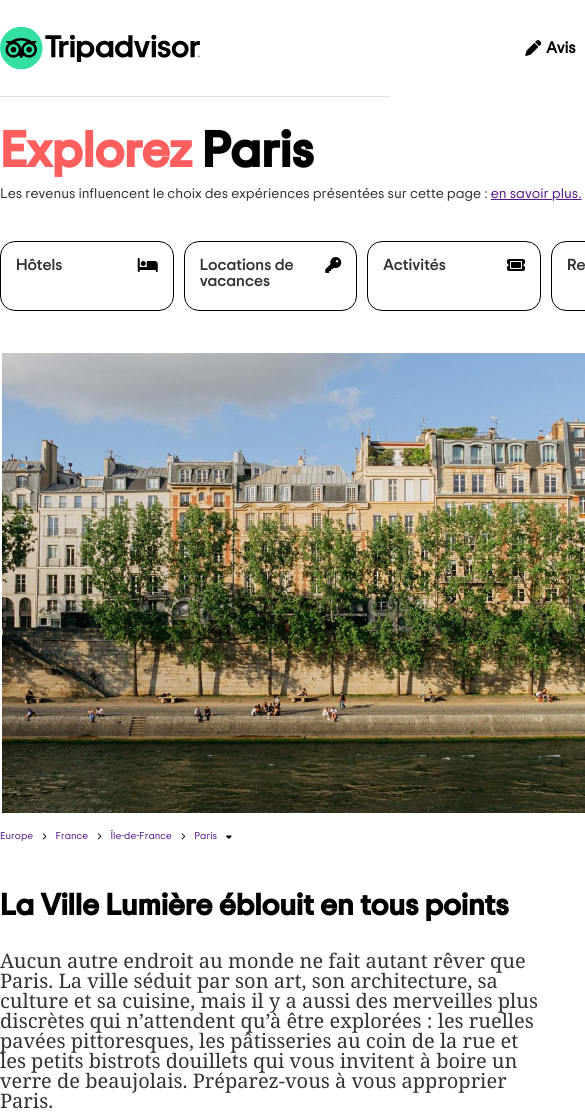
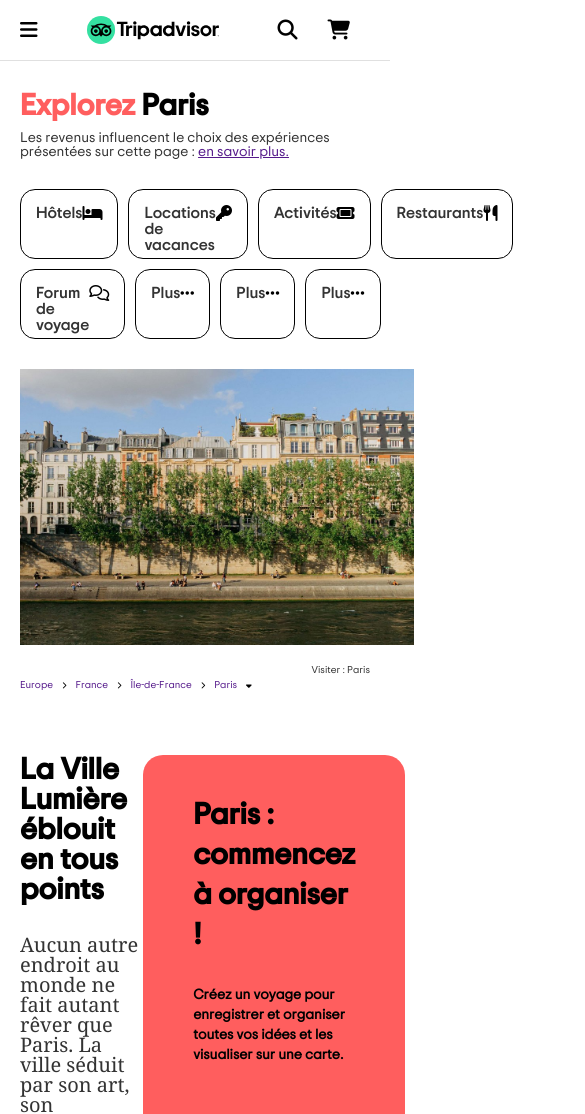
Before and after one commit to thibaultaprtn/tripadvisor, a plain HTML site: page index.html in a window 390 px wide. Shown: the top 1114 px of the page, 585 px wide, since content can reach past the window. Drawn offline with Linux system fonts and the light colour scheme.

Commit message:
Commit avant changement de méthode pour la nav du main

```diff
--- a/assets/css/style.css
+++ b/assets/css/style.css
@@ -43,13 +43,15 @@
   top: 0;
   background-color: white;
   z-index: 10;
+  margin-bottom: 30px;
   /* revoir position du z-index */
 }
 
 header div {
-  margin: 10px 0;
+  margin: 0px 0;
   display: flex;
   justify-content: space-between;
+  align-items: center;
 }
 
 header nav {
@@ -93,13 +95,16 @@
   background-color: #f2f2f2;
 }
 
+.masked {
+  display: none;
+}
 /* ----------------------------------------------- */
 /* --------------------- MAIN -------------------- */
 /* ----------------------------------------------- */
 
-main section {
+/* main section {
   padding-top: 30px;
-}
+} */
 
 h1 {
   font-family: TS-Med;
@@ -110,14 +115,19 @@
 main section p {
   font-size: 14px;
   color: #333333;
+  margin-bottom: 30px;
 }
 
 main nav {
-  margin: 40px 0;
+  margin: 10px 0;
   display: flex;
   justify-content: space-between;
   gap: 10px;
 }
+
+/* main nav:nth-child(4) {
+  margin-bottom: 30px;
+} */
 
 main nav div {
   flex: 1;
@@ -144,6 +154,15 @@
   font-weight: 400;
 }
 
+#navig2,
+#navig3 {
+  display: none;
+}
+
+/* .display1132 {
+  display: none;
+} */
+
 /* main nav p:hover {
   color: white;
 } */
@@ -153,33 +172,32 @@
 /* ----------------------------------------------- */
 
 .groupphoto {
+  margin-top: 30px;
   display: flex;
-  justify-content: space-evenly;
-  height: 460px;
+  height: 430px;
+  gap: 2px;
 }
 
-.leftpic {
+.groupphoto > img {
   flex: 3;
-  height: 100%;
-}
-.leftpic img {
-  margin: 2px 2px;
-  height: 100%;
+  object-fit: cover;
 }
 
 .rightpics {
-  flex: 2;
   display: flex;
   flex-direction: column;
+  gap: 2px;
+  flex: 2;
 }
 
 .rightpics img {
-  margin: 2px 2px;
-  height: 49.5%;
-}
-main img {
+  height: calc(50% - 1px);
+  width: 100%;
   object-fit: cover;
 }
+/* main img {
+  object-fit: cover;
+} */
 
 /* ----------------------------------------------- */
 /* ---------------------- NAV2 ------------------- */
@@ -497,3 +515,84 @@
   font-weight: bold;
   text-decoration: none;
 }
+
+@media (max-width: 2000px) {
+}
+
+@media (max-width: 1184px) {
+  .container {
+    width: 100%;
+    padding: 0px 20px;
+  }
+
+  #navig2,
+  #navig3 {
+    display: flex;
+  }
+
+  #navig1 {
+    display: none;
+  }
+
+  .groupphoto {
+    height: 370px;
+  }
+}
+
+@media (max-width: 1024px) {
+  .container {
+    width: 100%;
+    padding: 0px 20px;
+  }
+  header p {
+    display: none;
+  }
+
+  #navig2,
+  #navig3 {
+    display: flex;
+  }
+
+  #navig1 {
+    display: none;
+  }
+
+  .groupphoto {
+    height: 276px;
+  }
+}
+
+@media (max-width: 768px) {
+  #navig2,
+  #navig3 {
+    display: flex;
+  }
+
+  #navig1 {
+    display: none;
+  }
+
+  .masked {
+    display: flex;
+  }
+
+  .hidden {
+    display: none;
+  }
+
+  header img {
+    width: 132px;
+  }
+
+  header nav {
+    gap: 0px;
+  }
+
+  header {
+    font-size: 20px;
+  }
+
+  main section h1 {
+    font-size: 30px;
+  }
+}
--- a/index.html
+++ b/index.html
@@ -15,22 +15,28 @@
   <body>
     <header>
       <div class="container">
+        <div class="masked">
+          <i class="fa-solid fa-bars"></i>
+        </div>
         <img src="./assets/img/tripadvisor_logo.svg" alt="tripadvisor_logo" />
         <nav>
-          <div class="hovergrey">
+          <div class="hovergrey hidden">
             <i class="fa-solid fa-pen"></i>
             <p>Avis</p>
           </div>
-          <div class="hovergrey">
+          <div class="hovergrey hidden">
             <i class="fa-regular fa-heart"></i>
             <p>Voyages</p>
           </div>
-          <div class="hovergrey">
+          <div class="hovergrey hidden">
             <i class="fa-regular fa-bell"></i>
             <p>Alertes</p>
           </div>
+          <div class="masked">
+            <i class="fa-solid fa-magnifying-glass"></i>
+          </div>
           <div>
-            <button>Connectez-Vous</button>
+            <button class="hidden">Connectez-Vous</button>
             <div class="hovergrey">
               <i class="fa-solid fa-cart-shopping"></i>
               <p>Panier</p>
@@ -51,11 +57,8 @@
     <main>
       <section class="container">
         <div>
-          <div class="flex gap">
-            <h1 style="color: #ff5e5e">Explorez</h1>
-            <h1>Paris</h1>
-            <!-- beaucoup plus simple d'utiliser un span -->
-          </div>
+          <h1><span style="color: #ff5e5e">Explorez </span>Paris</h1>
+          <!-- beaucoup plus simple d'utiliser un span -->
           <p class="smalltopmargin">
             Les revenus influencent le choix des expériences présentées sur
             cette page : <a href="">en savoir plus.</a>
@@ -66,7 +69,7 @@
         <!------------------------------- Navigation ---------------------------------->
         <!----------------------------------------------------------------------------->
 
-        <nav>
+        <nav id="navig1">
           <div>
             <p>Hôtels</p>
             <i class="fa-solid fa-bed"></i>
@@ -93,14 +96,50 @@
           </div>
         </nav>
 
+        <nav id="navig2">
+          <div>
+            <p>Hôtels</p>
+            <i class="fa-solid fa-bed"></i>
+          </div>
+          <div>
+            <p>Locations de vacances</p>
+            <i class="fa-solid fa-key"></i>
+          </div>
+          <div>
+            <p>Activités</p>
+            <i class="fa-solid fa-ticket"></i>
+          </div>
+          <div>
+            <p>Restaurants</p>
+            <i class="fa-solid fa-utensils"></i>
+          </div>
+        </nav>
+
+        <nav id="navig3">
+          <div>
+            <p>Forum de voyage</p>
+            <i class="fa-regular fa-comments"></i>
+          </div>
+          <div>
+            <p>Plus</p>
+            <i class="fa-solid fa-ellipsis"></i>
+          </div>
+          <div class="display1132">
+            <p>Plus</p>
+            <i class="fa-solid fa-ellipsis"></i>
+          </div>
+          <div class="display1132">
+            <p>Plus</p>
+            <i class="fa-solid fa-ellipsis"></i>
+          </div>
+        </nav>
+
         <!----------------------------------------------------------------------------->
         <!------------------------------ Group Photos --------------------------------->
         <!----------------------------------------------------------------------------->
 
         <div class="groupphoto">
-          <div class="leftpic">
-            <img src="./assets/img/view.jpg" alt="paris" />
-          </div>
+          <img src="./assets/img/view.jpg" alt="paris" />
           <div class="rightpics">
             <img src="./assets/img/caption-8.jpg" alt="paris2" />
             <img src="./assets/img/caption-9.jpg" alt="paris3" />
```
